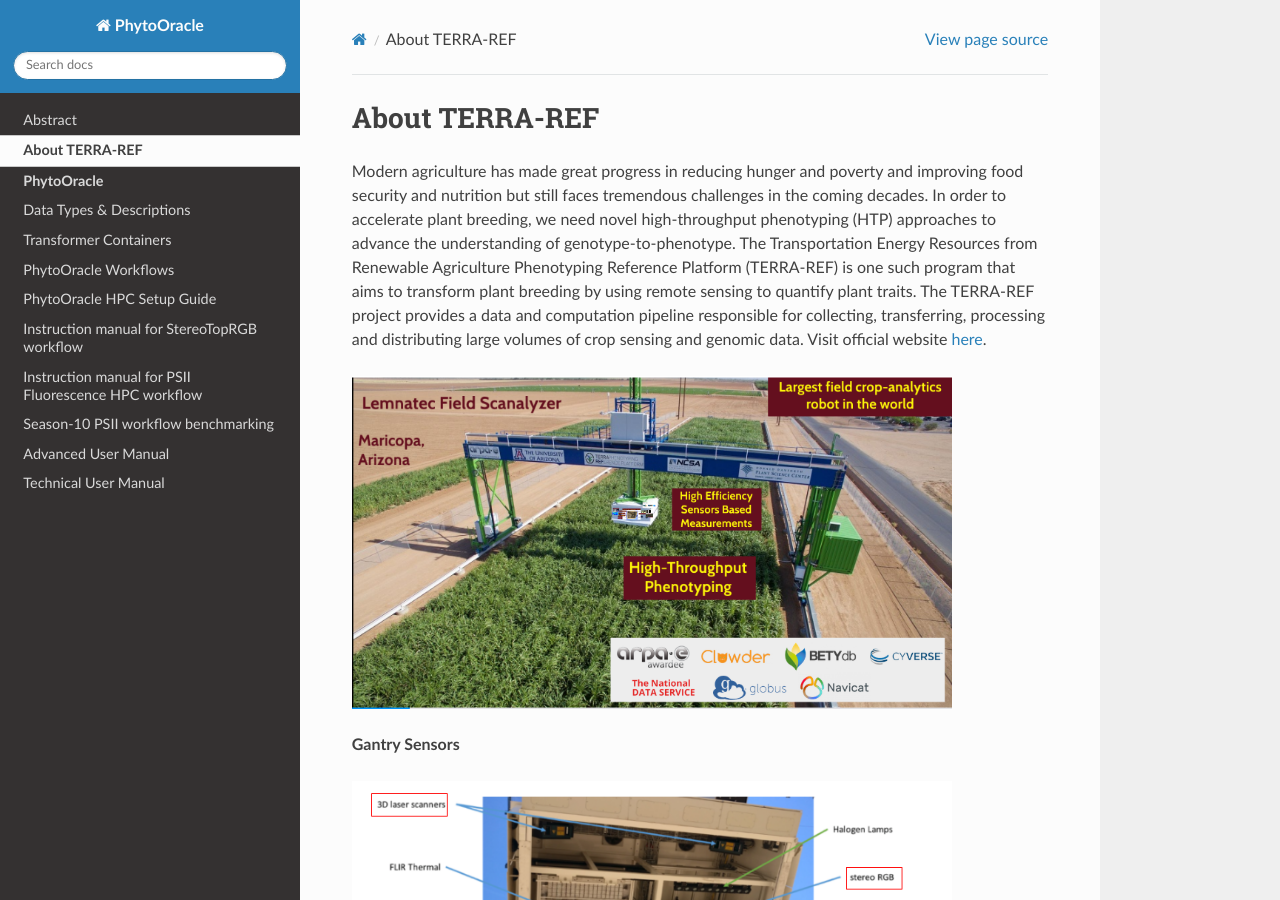
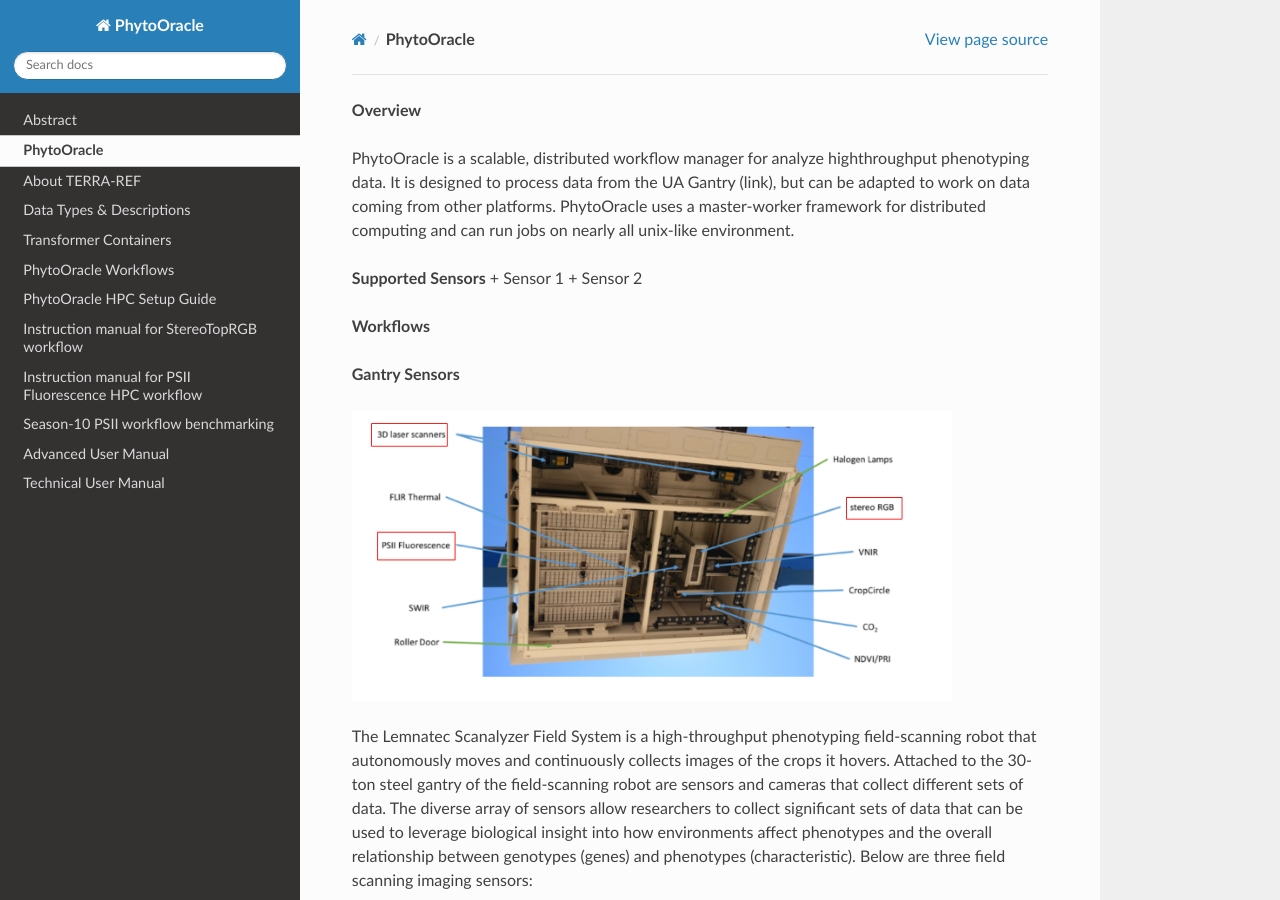
Before and after one commit to LyonsLab/PhytoOracle, a Sphinx documentation site: the page built from docs/project_description.rst, in a window 1280 px wide and 900 px high. Built offline with Sphinx 7.4.7 and the Read the Docs theme 2.0.0, drawn with Linux system fonts in a browser that asks for light colours; some of the changed text lies outside the part shown.

Commit message:
Update project_description.rst

```diff
--- a/docs/project_description.rst
+++ b/docs/project_description.rst
@@ -1,9 +1,14 @@
-About TERRA-REF
----------------
 
-Modern agriculture has made great progress in reducing hunger and poverty and improving food security and nutrition but still faces tremendous challenges in the coming decades. In order to accelerate plant breeding, we need novel high-throughput phenotyping (HTP) approaches to advance the understanding of genotype-to-phenotype. The Transportation Energy Resources from Renewable Agriculture Phenotyping Reference Platform (TERRA-REF) is one such program that aims to transform plant breeding by using remote sensing to quantify plant traits. The TERRA-REF project provides a data and computation pipeline responsible for collecting, transferring, processing and distributing large volumes of crop sensing and genomic data. Visit official website `here <https://terraref.org/>`_.
+**Overview**
 
-|gantry|_
+PhytoOracle is a scalable, distributed workflow manager for analyze highthroughput phenotyping data.  It is designed to process data from the UA Gantry (link), but can be adapted to work on data coming from other platforms.  PhytoOracle uses a master-worker framework for distributed computing and can run jobs on nearly all unix-like environment.
+
+**Supported Sensors**
++ Sensor 1
++ Sensor 2
+
+**Workflows**
+
 
 
 **Gantry Sensors**
@@ -60,6 +65,10 @@ PhytoOracle is a scalable, modular data pipeline for phenomics research. It uses
 |general_concept_map|_
 
 
+About TERRA-REF
+---------------
+
+The original code for PhytoOracle is based on work from the TERRA-REF `project <https://terraref.org/>`_.
 
 
 
```
